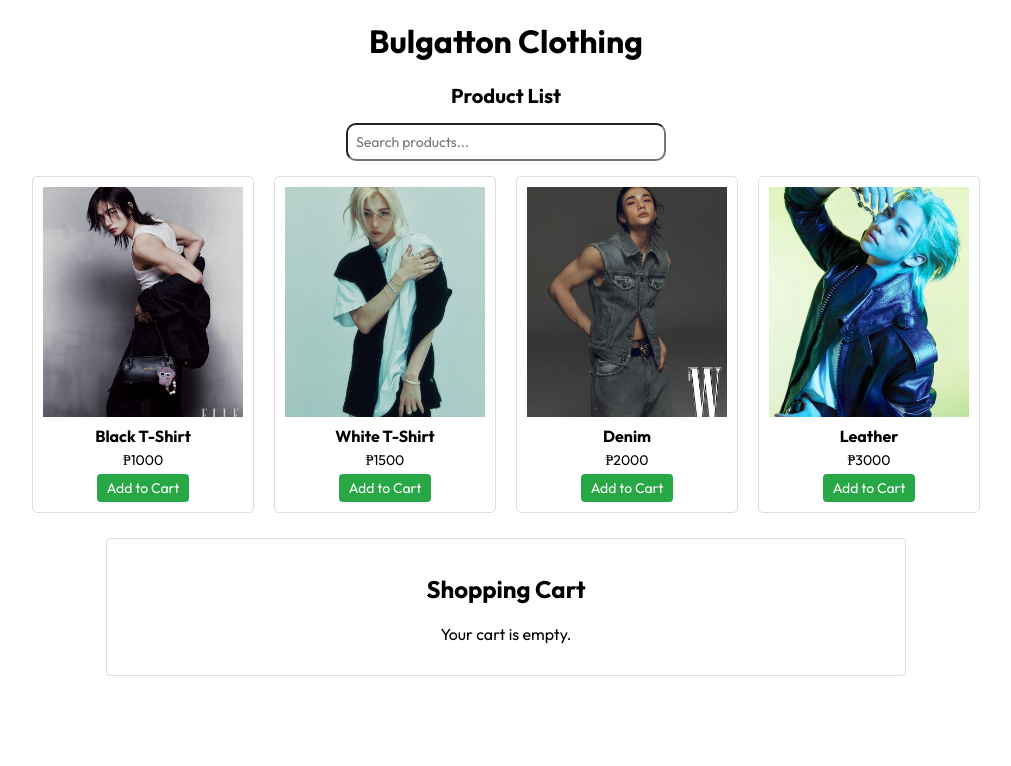
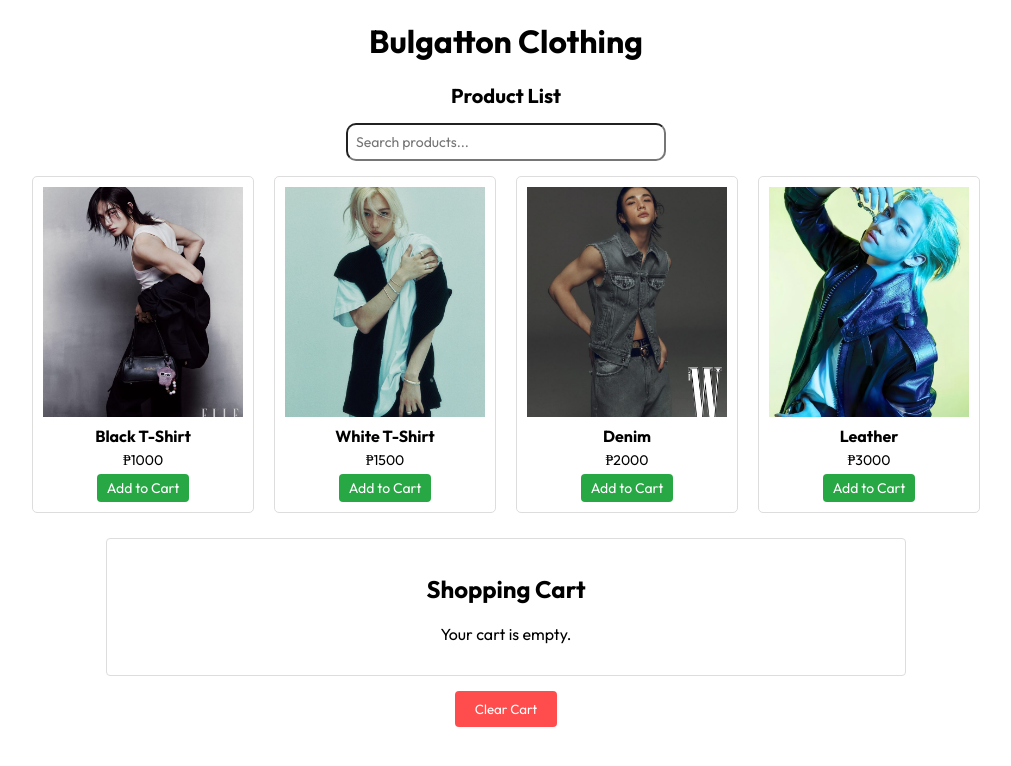
Before and after one commit to nclbrb/ActivityShop, a React (Create React App) app in the folder ecommerce/: page / in a window 1280 px wide. Shown: the top 766 px of the page, without its empty margins (134-1145 px from the left). Built offline with nearby package versions, Linux system fonts and the light colour scheme.

Commit message:
adding clear cart button

```diff
--- a/ecommerce/src/App.js
+++ b/ecommerce/src/App.js
@@ -1,6 +1,7 @@
 import React, { Component } from 'react';
 import ProductList from './components/ProductList';
 import Cart from './components/Cart';
+import ClearCartButton from './components/ClearCartButton';
 
 class App extends Component {
   state = {
@@ -23,7 +24,6 @@ class App extends Component {
         cart: [...prevState.cart, { ...product, quantity: 1 }]
       }));
     }
-
   };
 
   updateQuantity = (id, newQuantity) => {
@@ -40,6 +40,10 @@ class App extends Component {
     }));
   };
 
+  clearCart = () => {
+    this.setState({ cart: [] });
+  };
+
   calculateTotal = () => {
     return this.state.cart.reduce((total, product) => total + product.price * product.quantity, 0);
   };
@@ -47,7 +51,7 @@ class App extends Component {
   render() {
     return (
       <div style={{ textAlign: 'center', marginTop: '20px' }}>
-        <h1 style={{marginBottom: '-15px', fontFamily: 'Outfit'}}>Bulgatton Clothing</h1>
+        <h1 style={{ marginBottom: '-15px', fontFamily: 'Outfit' }}>Bulgatton Clothing</h1>
         <div style={{ display: 'flex', flexDirection: 'column', alignItems: 'center' }}>
           <ProductList addToCart={this.addToCart} />
           <Cart
@@ -56,6 +60,9 @@ class App extends Component {
             updateQuantity={this.updateQuantity}
             removeFromCart={this.removeFromCart}
           />
+
+
+          <ClearCartButton clearCart={this.clearCart} />
         </div>
       </div>
     );
--- /dev/null
+++ b/ecommerce/src/components/ClearCartButton.js
@@ -0,0 +1,21 @@
+import React from 'react';
+
+const ClearCartButton = ({ clearCart }) => (
+  <button
+    onClick={clearCart}
+    style={{
+      padding: '10px 20px',
+      backgroundColor: '#ff4d4d',
+      color: '#fff',
+      border: 'none',
+      borderRadius: '4px',
+      cursor: 'pointer',
+      fontFamily: 'Outfit',
+      marginTop: '15px',
+    }}
+  >
+    Clear Cart
+  </button>
+);
+
+export default ClearCartButton;
```
